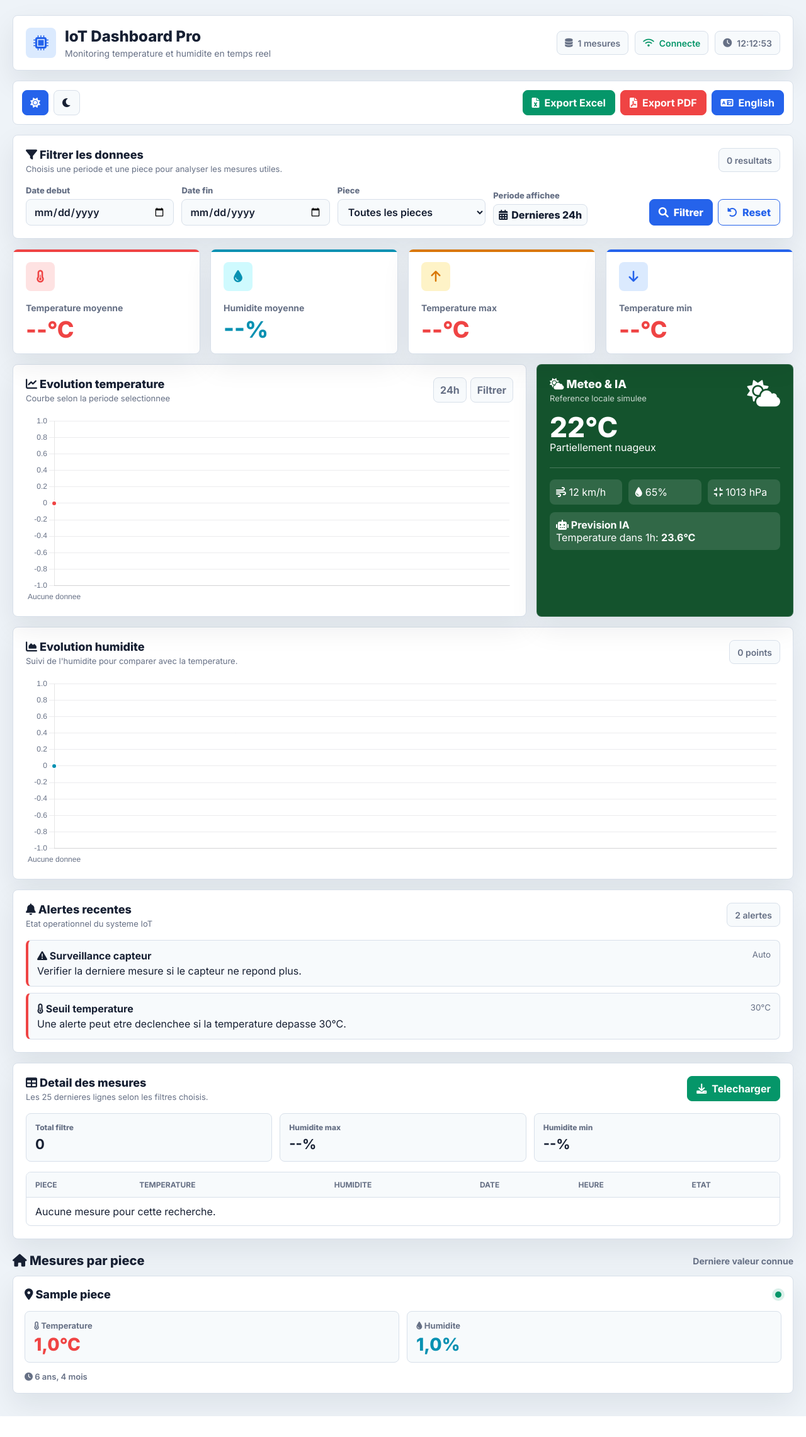
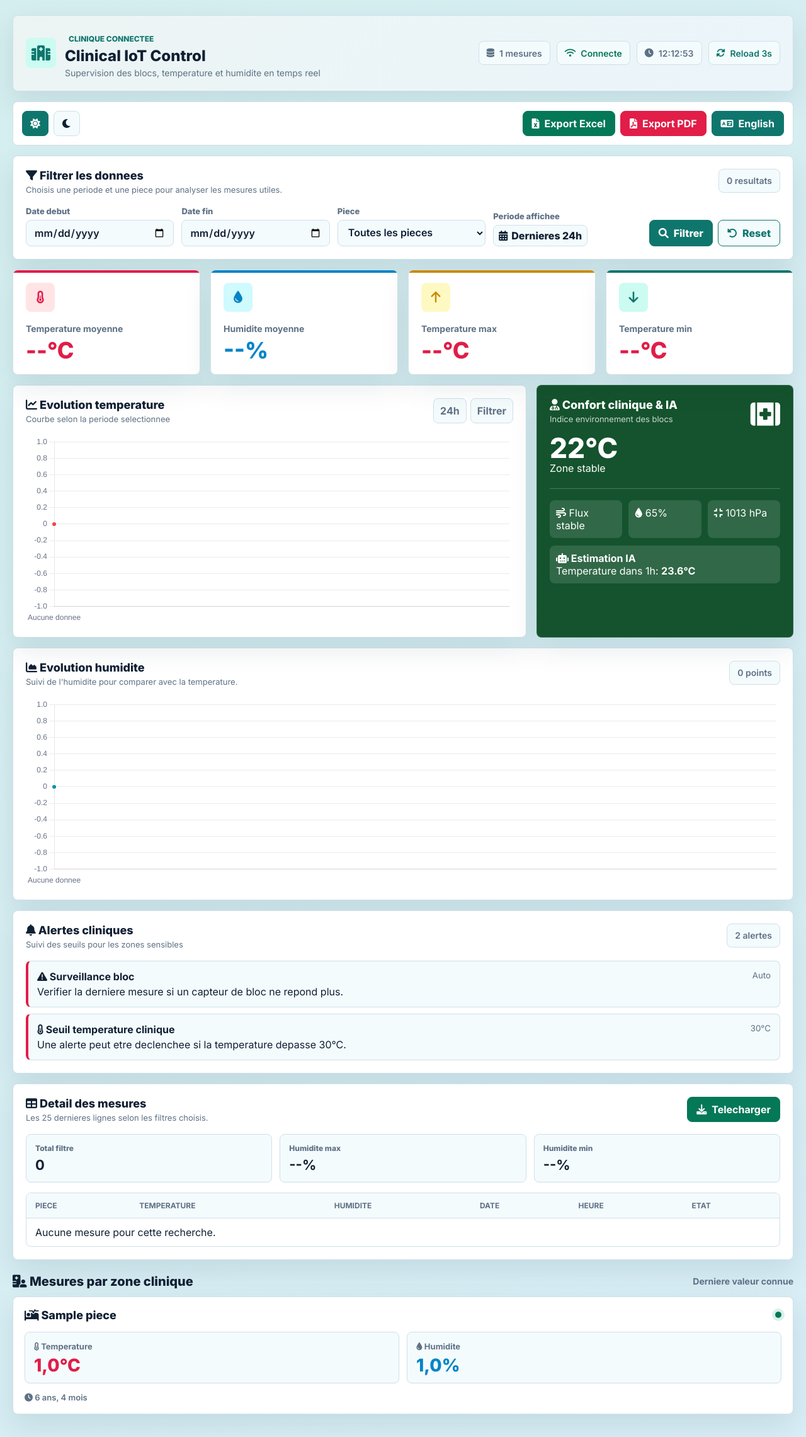
Before and after one commit to ZakHABIB/Projet-Django-GSI4, a Django app: page / in a window 1280 px wide. Shown: the whole page at 63% size. Before the commit the page ends 2248 px from the top, so only its background shows below. Run offline with Django 5.2, Linux system fonts and the light colour scheme; tables that the repository leaves empty hold one stand-in row (values such as "Sample post").

Commit message:
Make dashboard clinical and auto refresh

```diff
--- a/capteurs/tests.py
+++ b/capteurs/tests.py
@@ -79,8 +79,8 @@ class DHT11ApiTests(TestCase):
         self.assertEqual(export_response.status_code, 200)
         self.assertIn('text/csv', export_response['Content-Type'])
         content = export_response.content.decode('utf-8-sig')
-        self.assertIn('Salon', content)
-        self.assertNotIn('Cuisine', content)
+        self.assertIn('BLOC OPERATOIRE', content)
+        self.assertNotIn('BLOC REANIMATION', content)
 
     @override_settings(
         TELEGRAM_BOT_TOKEN='telegram-token',
--- a/capteurs/views.py
+++ b/capteurs/views.py
@@ -13,6 +13,16 @@ from .api import sync_mesure_from_dht11
 from .models import DHT11, Mesure, Piece
 
 logger = logging.getLogger(__name__)
+
+PIECE_DISPLAY_NAMES = {
+    'DHT11': 'BLOC 1',
+    'Salon': 'BLOC OPERATOIRE',
+    'Cuisine': 'BLOC REANIMATION',
+}
+
+
+def _display_piece_name(piece):
+    return PIECE_DISPLAY_NAMES.get(piece.nom, piece.nom)
 
 
 def _parse_filter_date(value, end_of_day=False):
@@ -65,6 +75,9 @@ def _sample_for_chart(mesures, limit=60):
 
 def dashboard(request):
     pieces = Piece.objects.all().order_by('nom')
+    for piece in pieces:
+        piece.display_nom = _display_piece_name(piece)
+
     mesures_filtrees, filters = _filtered_measure_queryset(request)
 
     dernieres_mesures = []
@@ -73,6 +86,7 @@ def dashboard(request):
         if derniere:
             dernieres_mesures.append({
                 'piece': piece,
+                'piece_display': _display_piece_name(piece),
                 'temperature': derniere.temperature,
                 'humidite': derniere.humidite,
                 'timestamp': derniere.timestamp,
@@ -98,6 +112,8 @@ def dashboard(request):
     chart_humidite = [mesure.humidite for mesure in chart_mesures]
 
     mesures_recentes = list(periode_stats.order_by('-timestamp')[:25])
+    for mesure in mesures_recentes:
+        mesure.piece_display = _display_piece_name(mesure.piece)
 
     context = {
         'pieces': pieces,
@@ -240,7 +256,7 @@ def export_excel(request):
     for mesure in mesures.order_by('-timestamp'):
         local_time = timezone.localtime(mesure.timestamp)
         writer.writerow([
-            mesure.piece.nom,
+            _display_piece_name(mesure.piece),
             _format_stat(mesure.temperature),
             _format_stat(mesure.humidite),
             local_time.strftime('%d/%m/%Y'),
--- a/templates/capteurs/dashboard.html
+++ b/templates/capteurs/dashboard.html
@@ -3,7 +3,7 @@
 <head>
     <meta charset="UTF-8">
     <meta name="viewport" content="width=device-width, initial-scale=1.0">
-    <title>IoT Dashboard</title>
+    <title>Clinical IoT Control</title>
 
     <link href="https://fonts.googleapis.com/css2?family=Inter:wght@400;500;600;700;800&display=swap" rel="stylesheet">
     <link rel="stylesheet" href="https://cdnjs.cloudflare.com/ajax/libs/font-awesome/6.0.0/css/all.min.css">
@@ -11,22 +11,23 @@
 
     <style>
         :root {
-            --bg: #eef3f8;
+            --bg: #eaf4f7;
             --surface: #ffffff;
-            --surface-soft: #f7fafc;
-            --text: #172033;
-            --muted: #667085;
-            --border: #d8e0ea;
-            --primary: #2563eb;
-            --primary-soft: #dbeafe;
-            --teal: #0891b2;
+            --surface-soft: #f4fbfd;
+            --text: #102033;
+            --muted: #5e7185;
+            --border: #cfe0e8;
+            --primary: #0f766e;
+            --primary-soft: #ccfbf1;
+            --teal: #0284c7;
             --teal-soft: #cffafe;
-            --coral: #ef4444;
-            --coral-soft: #fee2e2;
-            --amber: #d97706;
-            --amber-soft: #fef3c7;
-            --green: #059669;
-            --shadow: 0 18px 45px rgba(15, 23, 42, 0.08);
+            --coral: #e11d48;
+            --coral-soft: #ffe4e6;
+            --amber: #ca8a04;
+            --amber-soft: #fef9c3;
+            --green: #047857;
+            --clinical: #155e75;
+            --shadow: 0 18px 45px rgba(8, 47, 73, 0.10);
         }
 
         body.dark-mode {
@@ -36,9 +37,9 @@
             --text: #f8fafc;
             --muted: #bac6d6;
             --border: #314159;
-            --primary: #60a5fa;
-            --primary-soft: rgba(96, 165, 250, 0.18);
-            --teal: #22d3ee;
+            --primary: #5eead4;
+            --primary-soft: rgba(94, 234, 212, 0.18);
+            --teal: #38bdf8;
             --teal-soft: rgba(34, 211, 238, 0.16);
             --coral: #fb7185;
             --coral-soft: rgba(251, 113, 133, 0.16);
@@ -55,7 +56,9 @@
         body {
             margin: 0;
             min-height: 100vh;
-            background: var(--bg);
+            background:
+                linear-gradient(135deg, rgba(20, 184, 166, 0.10), rgba(14, 165, 233, 0.08)),
+                var(--bg);
             color: var(--text);
             font-family: "Inter", Arial, sans-serif;
         }
@@ -75,8 +78,10 @@
             align-items: center;
             justify-content: space-between;
             gap: 18px;
-            padding: 18px 20px;
-            background: var(--surface);
+            padding: 20px;
+            background:
+                linear-gradient(135deg, rgba(15, 118, 110, 0.08), rgba(2, 132, 199, 0.08)),
+                var(--surface);
             border: 1px solid var(--border);
             border-radius: 8px;
             box-shadow: var(--shadow);
@@ -98,6 +103,17 @@
             background: var(--primary-soft);
             color: var(--primary);
             font-size: 24px;
+        }
+
+        .clinical-kicker {
+            display: inline-flex;
+            align-items: center;
+            gap: 6px;
+            margin-bottom: 5px;
+            color: var(--primary);
+            font-size: 12px;
+            font-weight: 800;
+            text-transform: uppercase;
         }
 
         .brand h1 {
@@ -137,6 +153,10 @@
 
         .status-pill.online {
             color: var(--green);
+        }
+
+        .status-pill.refreshing {
+            color: var(--primary);
         }
 
         .toolbar {
@@ -689,10 +709,11 @@
     <main class="app-shell">
         <header class="topbar">
             <div class="brand">
-                <div class="brand-icon"><i class="fas fa-microchip"></i></div>
+                <div class="brand-icon"><i class="fas fa-hospital"></i></div>
                 <div>
-                    <h1 id="page-title">IoT Dashboard Pro</h1>
-                    <p>Monitoring temperature et humidite en temps reel</p>
+                    <span class="clinical-kicker"><i class="fas fa-shield-heart"></i> Clinique connectee</span>
+                    <h1 id="page-title">Clinical IoT Control</h1>
+                    <p>Supervision des blocs, temperature et humidite en temps reel</p>
                 </div>
             </div>
 
@@ -708,6 +729,10 @@
                 <div class="status-pill">
                     <i class="fas fa-clock"></i>
                     <span id="live-time"></span>
+                </div>
+                <div class="status-pill refreshing">
+                    <i class="fas fa-rotate"></i>
+                    <span>Reload 3s</span>
                 </div>
             </div>
         </header>
@@ -761,7 +786,7 @@
                         <option value="">Toutes les pieces</option>
                         {% for piece in pieces %}
                         <option value="{{ piece.id }}" {% if filters.piece == piece.id|stringformat:"s" %}selected{% endif %}>
-                            {{ piece.nom }}
+                            {{ piece.display_nom }}
                         </option>
                         {% endfor %}
                     </select>
@@ -829,8 +854,8 @@
             <article class="panel weather-card">
                 <div class="weather-top">
                     <div>
-                        <h2 class="panel-title"><i class="fas fa-cloud-sun"></i> Meteo & IA</h2>
-                        <p class="panel-subtitle" style="color: rgba(255,255,255,0.78);">Reference locale simulee</p>
+                        <h2 class="panel-title"><i class="fas fa-user-doctor"></i> Confort clinique & IA</h2>
+                        <p class="panel-subtitle" style="color: rgba(255,255,255,0.78);">Indice environnement des blocs</p>
                         <div class="weather-temp" id="weather-temp">--&deg;C</div>
                         <div id="weather-desc">Chargement...</div>
                     </div>
@@ -846,7 +871,7 @@
                 </div>
 
                 <div class="prediction">
-                    <strong><i class="fas fa-robot"></i> Prevision IA</strong>
+                    <strong><i class="fas fa-robot"></i> Estimation IA</strong>
                     <div id="ia-prediction">Temperature dans 1h: <strong>--&deg;C</strong></div>
                 </div>
             </article>
@@ -868,22 +893,22 @@
         <section class="panel" style="margin-top: 16px;">
             <div class="panel-header">
                 <div>
-                    <h2 class="panel-title"><i class="fas fa-bell"></i> Alertes recentes</h2>
-                    <p class="panel-subtitle">Etat operationnel du systeme IoT</p>
+                    <h2 class="panel-title"><i class="fas fa-bell"></i> Alertes cliniques</h2>
+                    <p class="panel-subtitle">Suivi des seuils pour les zones sensibles</p>
                 </div>
                 <span class="status-pill">2 alertes</span>
             </div>
             <div class="alerts-list">
                 <div class="alert-item">
                     <div>
-                        <strong><i class="fas fa-exclamation-triangle"></i> Surveillance capteur</strong>
-                        <span>Verifier la derniere mesure si le capteur ne repond plus.</span>
+                        <strong><i class="fas fa-exclamation-triangle"></i> Surveillance bloc</strong>
+                        <span>Verifier la derniere mesure si un capteur de bloc ne repond plus.</span>
                     </div>
                     <small>Auto</small>
                 </div>
                 <div class="alert-item">
                     <div>
-                        <strong><i class="fas fa-thermometer-half"></i> Seuil temperature</strong>
+                        <strong><i class="fas fa-thermometer-half"></i> Seuil temperature clinique</strong>
                         <span>Une alerte peut etre declenchee si la temperature depasse 30&deg;C.</span>
                     </div>
                     <small>30&deg;C</small>
@@ -931,7 +956,7 @@
                     <tbody>
                         {% for mesure in mesures_recentes %}
                         <tr>
-                            <td><strong>{{ mesure.piece.nom }}</strong></td>
+                            <td><strong>{{ mesure.piece_display }}</strong></td>
                             <td><span class="temp-value">{{ mesure.temperature|floatformat:"1" }}&deg;C</span></td>
                             <td><span class="hum-value">{{ mesure.humidite|floatformat:"1" }}%</span></td>
                             <td>{{ mesure.timestamp|date:"d/m/Y" }}</td>
@@ -955,7 +980,7 @@
         </section>
 
         <section class="section-heading">
-            <h2><i class="fas fa-home"></i> Mesures par piece</h2>
+            <h2><i class="fas fa-hospital-user"></i> Mesures par zone clinique</h2>
             <span>Derniere valeur connue</span>
         </section>
 
@@ -963,7 +988,7 @@
             {% for mesure in dernieres_mesures %}
             <article class="room-card">
                 <div class="room-header">
-                    <h3><i class="fas fa-location-dot"></i> {{ mesure.piece.nom }}</h3>
+                    <h3><i class="fas fa-bed-pulse"></i> {{ mesure.piece_display }}</h3>
                     <div class="room-status" aria-label="Capteur actif"></div>
                 </div>
                 <div class="room-values">
@@ -1104,15 +1129,30 @@
 
         async function getWeather() {
             document.getElementById('weather-temp').innerHTML = '22&deg;C';
-            document.getElementById('weather-desc').textContent = 'Partiellement nuageux';
-            document.getElementById('weather-icon').innerHTML = '<i class="fas fa-cloud-sun"></i>';
-            document.getElementById('weather-wind').textContent = '12 km/h';
+            document.getElementById('weather-desc').textContent = 'Zone stable';
+            document.getElementById('weather-icon').innerHTML = '<i class="fas fa-kit-medical"></i>';
+            document.getElementById('weather-wind').textContent = 'Flux stable';
             document.getElementById('weather-hum').textContent = '65%';
             document.getElementById('weather-pressure').textContent = '1013 hPa';
 
             const prediction = (21 + Math.random() * 3).toFixed(1);
             document.getElementById('ia-prediction').innerHTML =
                 `Temperature dans 1h: <strong>${prediction}&deg;C</strong>`;
+        }
+
+        function enableAutoReload() {
+            window.addEventListener('beforeunload', function() {
+                sessionStorage.setItem('dashboardScrollY', String(window.scrollY));
+            });
+
+            const savedScroll = sessionStorage.getItem('dashboardScrollY');
+            if (savedScroll !== null) {
+                window.scrollTo(0, Number(savedScroll));
+            }
+
+            setInterval(function() {
+                window.location.reload();
+            }, 3000);
         }
 
         function exportPDF() {
@@ -1125,11 +1165,11 @@
             if (currentLang === 'fr') {
                 currentLang = 'en';
                 btn.textContent = 'Francais';
-                document.getElementById('page-title').textContent = 'IoT Pro Dashboard';
+                document.getElementById('page-title').textContent = 'Clinical IoT Control';
             } else {
                 currentLang = 'fr';
                 btn.textContent = 'English';
-                document.getElementById('page-title').textContent = 'IoT Dashboard Pro';
+                document.getElementById('page-title').textContent = 'Clinical IoT Control';
             }
         }
 
@@ -1140,6 +1180,7 @@
             setInterval(updateTime, 1000);
             initCharts();
             getWeather();
+            enableAutoReload();
         });
     </script>
 </body>
```
